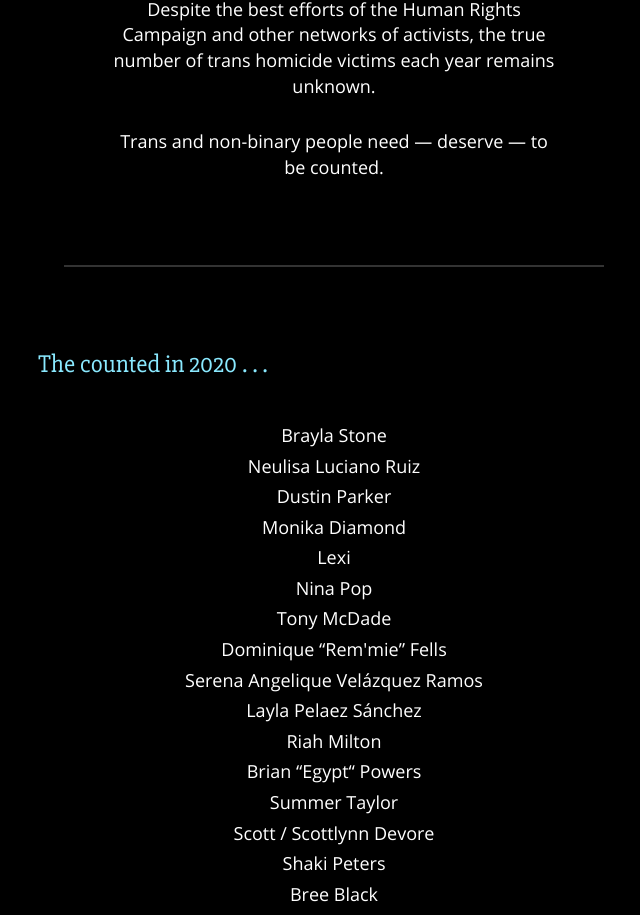
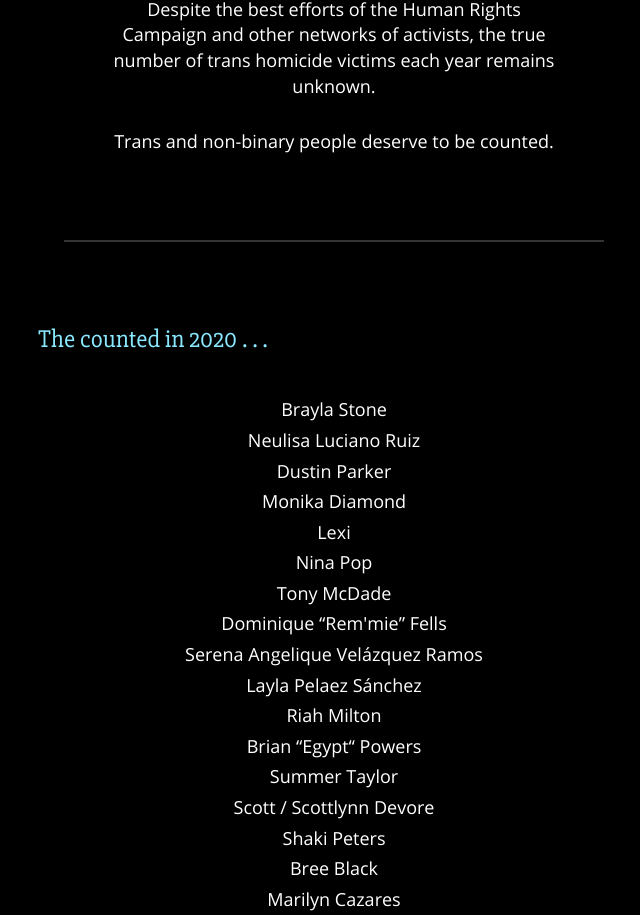
Before and after one commit to browncap/counted, a Vue app: page / in a window 1280 px wide. Shown: the part 2854-3769 px from the top of the page, without its empty margins (306-946 px from the left). Built offline with nearby package versions, Linux system fonts and the light colour scheme.

Commit message:
Update Apathy.vue

```diff
--- a/src/components/Home/components/Apathy.vue
+++ b/src/components/Home/components/Apathy.vue
@@ -15,7 +15,7 @@
     </div>
 
     <div class="secondaryParagraph">
-      <p>Trans and non-binary people need — deserve — to be counted.</p>
+      <p>Trans and non-binary people deserve to be counted.</p>
     </div>
 
   </div>
```
